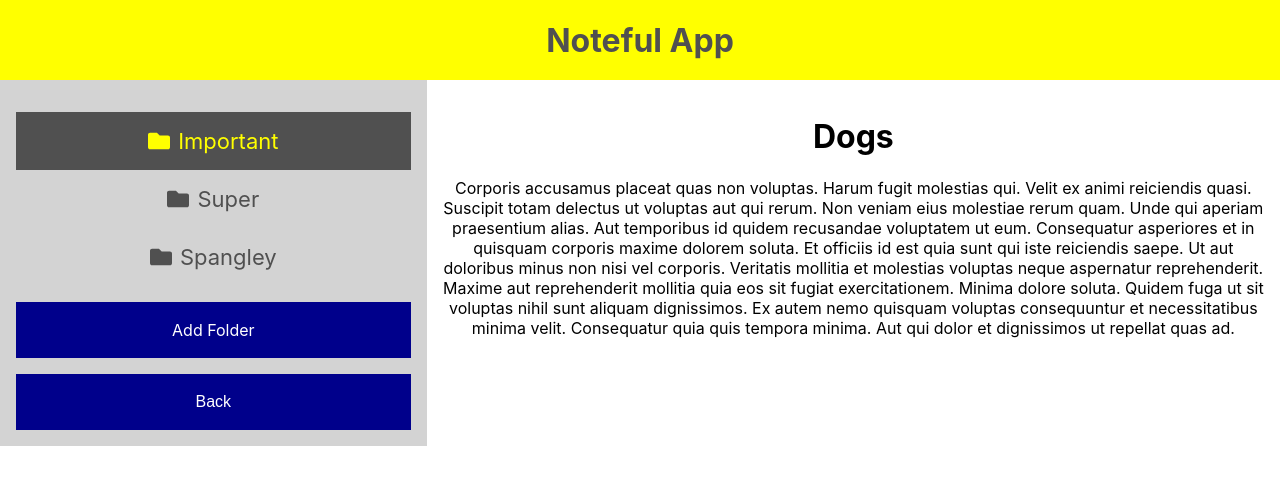
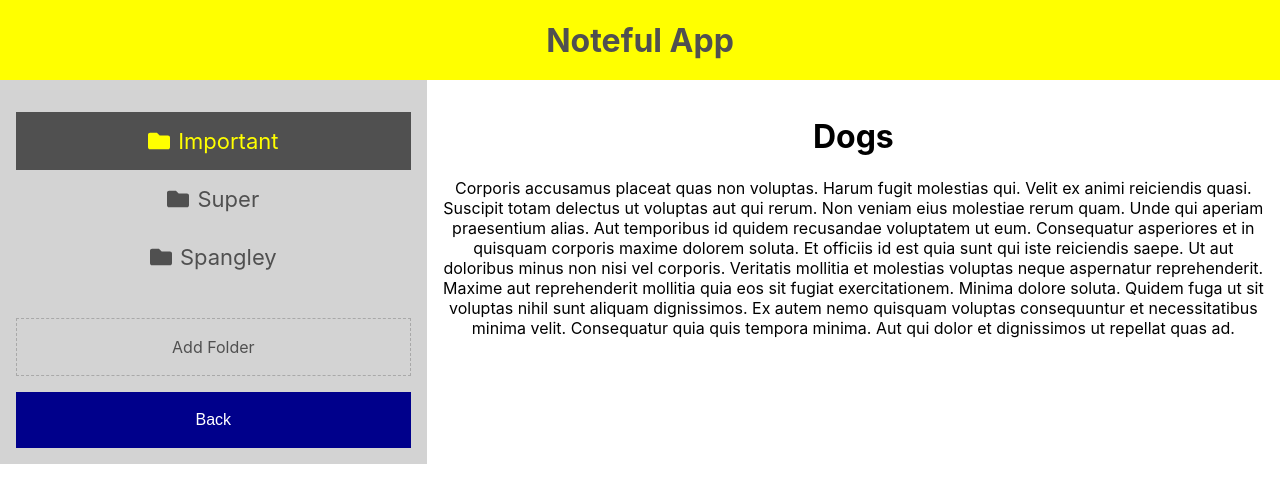
Before and after one commit to killeraliens/noteful, a React (Create React App) app: page /note/cbc787a0-ffaf-11e8-8eb2-f2801f1b9fd1 in a window 1280 px wide. Shown: the top 502 px of the page. Built offline with nearby package versions, Linux system fonts and the light colour scheme; the HTML template or start-up script is replaced by a standard one.

Commit message:
refactored with context, minor styling

```diff
--- a/src/App.js
+++ b/src/App.js
@@ -49,15 +49,7 @@ class App extends Component {
             <Switch>
               <Route exact path='/' component={NoteList}/>
               <Route path='/folder/:folderId' component={NoteList}/>
-              <Route path='/note/:noteId' render={(routeProps) => {
-                const note = notes.find(note => note.id === routeProps.match.params.noteId)
-                console.log('notedId path', routeProps.match)
-                return(
-                  <NoteShow
-                    note={note}
-                  />
-                )
-              }}/>
+              <Route path='/note/:noteId' component={NoteShow}/>
               <Route component={NotFoundPage}/>
             </Switch>
           </main>
--- a/src/Button/Button.css
+++ b/src/Button/Button.css
@@ -1,6 +1,4 @@
-a.Button {
-  color: white !important;
-}
+
 
 .Button {
   background-color: darkblue;
@@ -10,3 +8,9 @@ a.Button {
   padding: 8px 16px;
   font-size: 16px;
 }
+
+.Button__add-folder {
+  border: 1px dashed darkgrey;
+  color: darkgrey;
+  background-color: rgba(0,0,0,0);
+}
--- a/src/FolderList/FolderList.css
+++ b/src/FolderList/FolderList.css
@@ -31,6 +31,12 @@
   margin-top: 16px;
 }
 
+/*.Button__add-folder {
+  border: 1px dashed darkgrey;
+  color: darkgrey;
+  background-color: rgba(0,0,0,0);
+}*/
+
 @media screen and (max-width: 600px) {
 
   .FolderList__li {
--- a/src/FolderList/FolderList.js
+++ b/src/FolderList/FolderList.js
@@ -43,7 +43,7 @@ function FolderList(props) {
               {folderLinks}
             </ul>
             <div className="FolderList__button-wrap">
-              <Button tag={Link} to="/add-folder" className='Button__add-folder'>Add Folder</Button>
+              <Button tag={Link} to="/add-folder" className='Button__add-folder FolderList__Btn'>Add Folder</Button>
               { backButton }
             </div>
           </div>
--- a/src/NoteShow/NoteShow.js
+++ b/src/NoteShow/NoteShow.js
@@ -1,20 +1,24 @@
 import React from 'react';
-import './NoteShow.css'
+import './NoteShow.css';
+import NotesContext from '../NotesContext'
 
 
 export default function NoteShow(props) {
   // console.log(props)
   return(
-    <div className='NoteShow'>
-      <h1>{props.note.name}</h1>
-      <p>{props.note.content}</p>
-    </div>
+    <NotesContext.Consumer>
+      {value => {
+        const note = props.match.params.noteId
+          ? value.notes.find(note => note.id === props.match.params.noteId) || {error: 'Oops, no note found'}
+          : {}
+        return(
+          <div className='NoteShow'>
+            {note.error}
+            <h1>{note.name}</h1>
+            <p>{note.content}</p>
+          </div>
+        )
+      }}
+    </NotesContext.Consumer>
   )
 }
-
-NoteShow.defaultProps = {
-  note: {
-    name: '',
-    content: ''
-  }
-}
```
